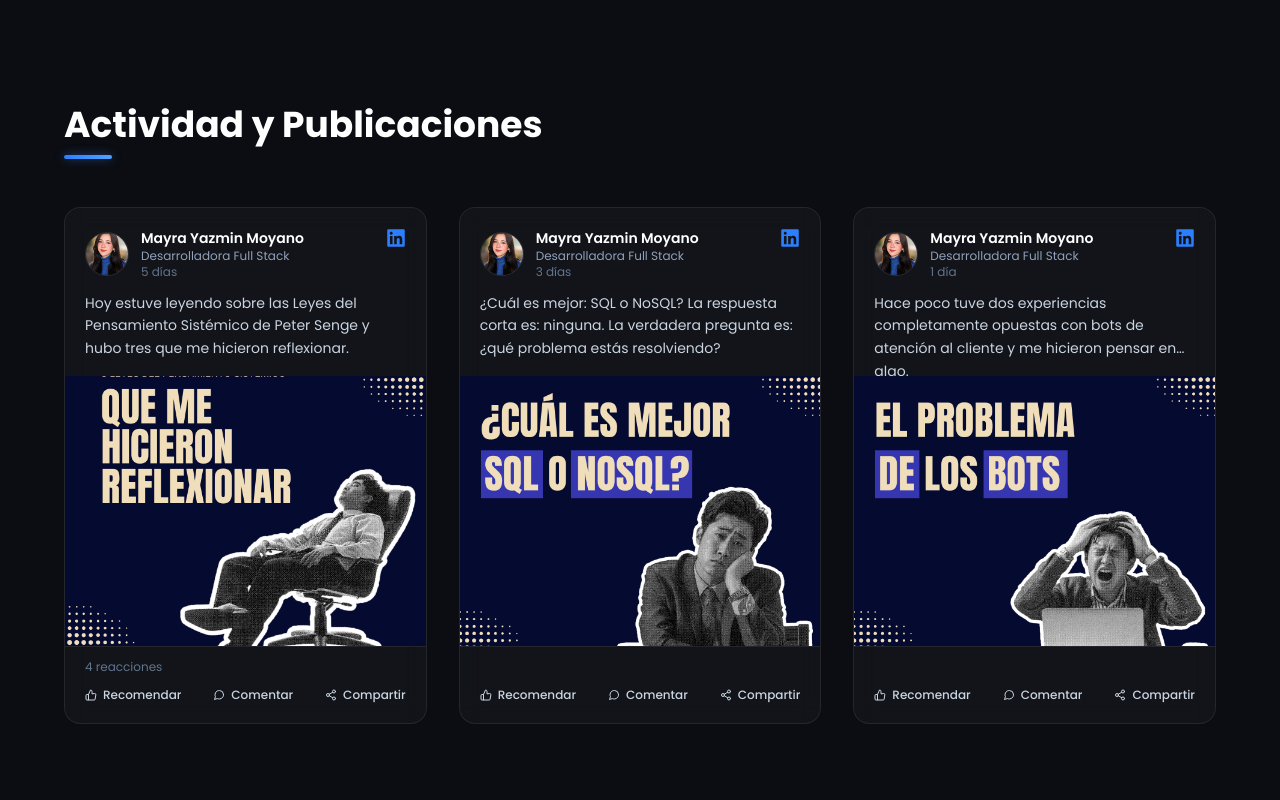
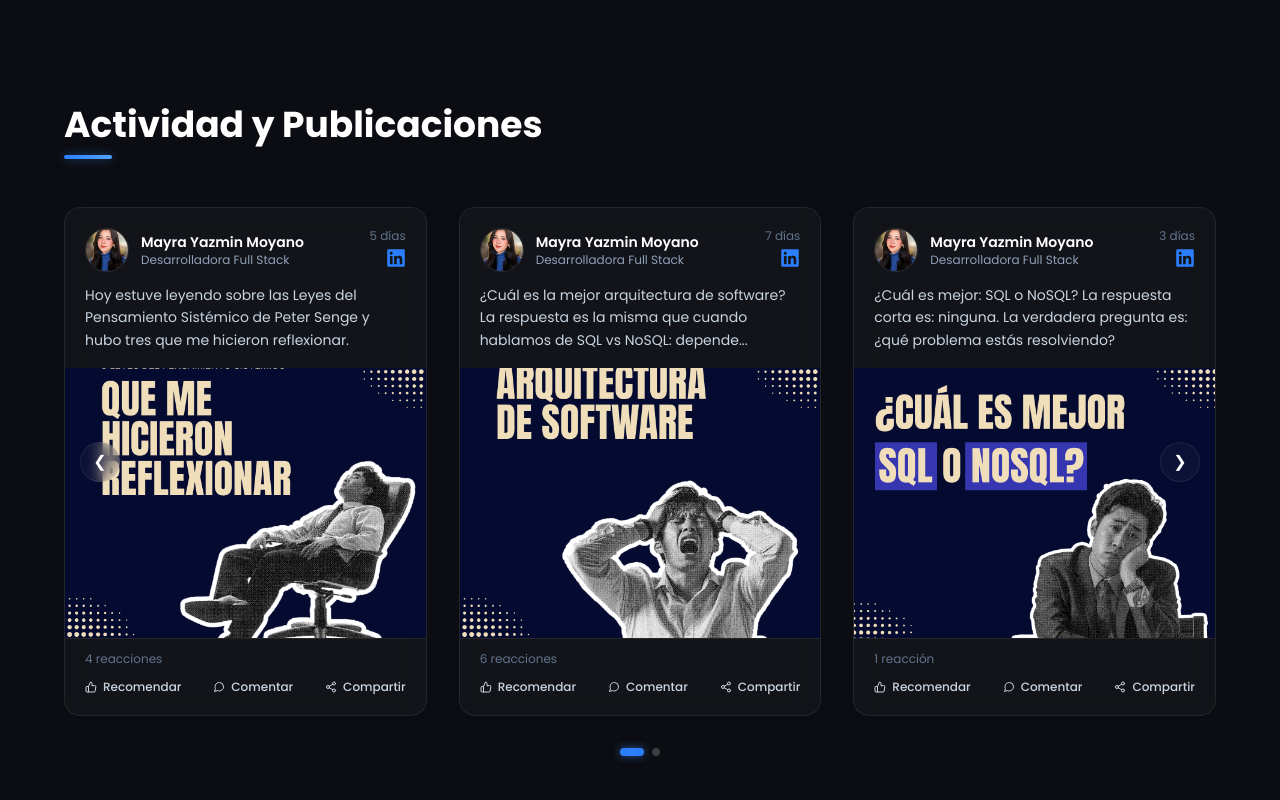
Before and after one commit to MayraMoy/portafolio, a React (Vite) app: page / in a window 1280 px wide. Shown: the part 3057-3857 px from the top of the page. Built offline with nearby package versions, Linux system fonts and the light colour scheme.

Commit message:
corrigiendo sesion de Publicaciones en movil y deskop

```diff
--- a/src/pages/About/data/skillCategories.js
+++ b/src/pages/About/data/skillCategories.js
@@ -11,12 +11,12 @@ export const skillCategories = [
     id: "backend",
     title: "Backend & Bases de Datos",
     Icon: FaServer,
-    skills: ["Node.js", "Express", "Spring Boot", "APIs REST", "MongoDB", "MySQL", "SQLite"],
+    skills: ["Node.js", "Express", "Java", "Spring Boot", "APIs REST", "MongoDB", "MySQL", "SQLite"],
   },
   {
     id: "herramientas",
     title: "Herramientas & Estrategia",
     Icon: FaTools,
-    skills: ["Git & GitHub", "Postman", "SEO Técnico", "UI/UX Principles"],
+    skills: ["Git & GitHub", "Postman", "SEO Técnico", "Scrum"],
   },
 ];
--- a/src/pages/Educacion/Educacion.jsx
+++ b/src/pages/Educacion/Educacion.jsx
@@ -1,8 +1,13 @@
 import { linkedinPosts } from "./data/linkedinPosts";
 import EducationHeader from "./components/EducationHeader";
 import LinkedInPostCard from "./components/LinkedInPostCard";
+import { useCarousel } from "./hooks/useCarousel";
+import SliderArrow from "../Project/components/SliderArrow";
+import SliderDots from "../Project/components/SliderDots";
 
 const Education = () => {
+  const { visiblePosts, totalSlides, slideIndex, nextSlide, prevSlide, goToSlide } =
+    useCarousel(linkedinPosts);
   return (
     <section
       id="publicaciones"
@@ -11,11 +16,24 @@ const Education = () => {
       <div className="max-w-[1200px] mx-auto w-full">
         <EducationHeader />
 
-        <div className="grid grid-cols-1 lg:grid-cols-3 gap-8 items-start">
-            {linkedinPosts.map((post) => (
-            <LinkedInPostCard key={post.id} post={post} />
+        <div className="relative">
+          <div className="grid grid-cols-1 gap-8 md:grid-cols-2 xl:grid-cols-3">
+            {visiblePosts.map((post) => (
+              <LinkedInPostCard key={post.id} post={post} />
             ))}
+          </div>
+
+          <div className="absolute inset-x-0 top-1/2 flex items-center justify-between px-4 -translate-y-1/2 pointer-events-none">
+            <div className="pointer-events-auto">
+              <SliderArrow direction="left" onClick={prevSlide} />
+            </div>
+            <div className="pointer-events-auto">
+              <SliderArrow direction="right" onClick={nextSlide} />
+            </div>
+          </div>
         </div>
+
+        <SliderDots total={totalSlides} activeIndex={slideIndex} onDotClick={goToSlide} />
       </div>
     </section>
   );
--- a/src/pages/Educacion/components/PostHeader.jsx
+++ b/src/pages/Educacion/components/PostHeader.jsx
@@ -11,11 +11,13 @@ const PostHeader = ({ avatar, name, role, timeAgo }) => (
       <div className="min-w-0">
         <p className="text-white text-sm font-semibold truncate">{name}</p>
         <p className="text-slate-400 text-xs truncate">{role}</p>
-        <p className="text-slate-500 text-xs">{timeAgo}</p>
       </div>
     </div>
 
-    <FaLinkedin className="text-blue-500 text-xl flex-shrink-0" />
+    <div className="flex flex-col items-end gap-1">
+      <p className="text-slate-500 text-xs">{timeAgo}</p>
+      <FaLinkedin className="text-blue-500 text-xl flex-shrink-0" />
+    </div>
   </div>
 );
 
--- a/src/pages/Educacion/data/linkedinPosts.js
+++ b/src/pages/Educacion/data/linkedinPosts.js
@@ -2,6 +2,7 @@ import avatarMayra from "../../../assets/images/mayra.jpg";
 import postPensamientoSistemico from "../../../assets/images/post-pensamiento-sistemico.png";
 import postSqlNosql from "../../../assets/images/post-sql-nosql.png";
 import postBots from "../../../assets/images/post-bots.png";
+import arquitecturaSoftware from "../../../assets/images/post-arquitectura-software.png";
 
 export const linkedinPosts = [
   {
@@ -15,26 +16,39 @@ export const linkedinPosts = [
     reactions: 4,
     postUrl: "https://www.linkedin.com/feed/update/urn:li:share:7485056006255869954/",
   },
+
   {
     id: "post-2",
+    authorName: "Mayra Yazmin Moyano",
+    authorRole: "Desarrolladora Full Stack",
+    timeAgo: "7 días",
+    avatar: avatarMayra,
+    text: "¿Cuál es la mejor arquitectura de software? La respuesta es la misma que cuando hablamos de SQL vs NoSQL: depende...",
+    image: arquitecturaSoftware,
+    reactions: 6,
+    postUrl: "https://www.linkedin.com/feed/update/urn:li:share:7488250093884588032/",
+  },
+
+  {
+    id: "post-3",
     authorName: "Mayra Yazmin Moyano",
     authorRole: "Desarrolladora Full Stack",
     timeAgo: "3 días",
     avatar: avatarMayra,
     text: "¿Cuál es mejor: SQL o NoSQL? La respuesta corta es: ninguna. La verdadera pregunta es: ¿qué problema estás resolviendo?",
     image: postSqlNosql,
-    reactions: 0,
+    reactions: 1,
     postUrl: "https://www.linkedin.com/feed/update/urn:li:share:7485777467950039041/",
   },
   {
-    id: "post-3",
+    id: "post-4",
     authorName: "Mayra Yazmin Moyano",
     authorRole: "Desarrolladora Full Stack",
     timeAgo: "1 día",
     avatar: avatarMayra,
     text: "Hace poco tuve dos experiencias completamente opuestas con bots de atención al cliente y me hicieron pensar en algo.",
     image: postBots,
-    reactions: 0,
+    reactions: 2,
     postUrl: "https://www.linkedin.com/feed/update/urn:li:share:7486479651423281153/",
   },
 ];
--- /dev/null
+++ b/src/pages/Educacion/hooks/useCarousel.js
@@ -0,0 +1,63 @@
+import { useState, useEffect, useMemo } from "react";
+
+const BREAKPOINTS = {
+  mobile: 768,
+  desktop: 1024,
+};
+
+const getPostsPerSlide = (width) => {
+  if (width < BREAKPOINTS.mobile) return 1;
+  if (width < BREAKPOINTS.desktop) return 2;
+  return 3;
+};
+
+export const useCarousel = (posts) => {
+  const [slideIndex, setSlideIndex] = useState(0);
+  const [postsPerSlide, setPostsPerSlide] = useState(
+    typeof window !== "undefined" ? getPostsPerSlide(window.innerWidth) : 1
+  );
+
+  useEffect(() => {
+    const handleResize = () => {
+      const nextPostsPerSlide = getPostsPerSlide(window.innerWidth);
+      setPostsPerSlide((prev) => {
+        if (prev !== nextPostsPerSlide) {
+          setSlideIndex(0);
+          return nextPostsPerSlide;
+        }
+        return prev;
+      });
+    };
+
+    window.addEventListener("resize", handleResize);
+    return () => window.removeEventListener("resize", handleResize);
+  }, []);
+
+  const totalSlides = Math.max(1, Math.ceil(posts.length / postsPerSlide));
+
+  const visiblePosts = useMemo(
+    () =>
+      posts.slice(
+        slideIndex * postsPerSlide,
+        slideIndex * postsPerSlide + postsPerSlide
+      ),
+    [posts, slideIndex, postsPerSlide]
+  );
+
+  const nextSlide = (e) => {
+    if (e) e.stopPropagation();
+    setSlideIndex((prev) => (prev === totalSlides - 1 ? 0 : prev + 1));
+  };
+
+  const prevSlide = (e) => {
+    if (e) e.stopPropagation();
+    setSlideIndex((prev) => (prev === 0 ? totalSlides - 1 : prev - 1));
+  };
+
+  const goToSlide = (index, e) => {
+    if (e) e.stopPropagation();
+    setSlideIndex(index);
+  };
+
+  return { visiblePosts, totalSlides, slideIndex, nextSlide, prevSlide, goToSlide };
+};
```
Also changed, not shown: src/assets/images/post-arquitectura-software.png (added).
